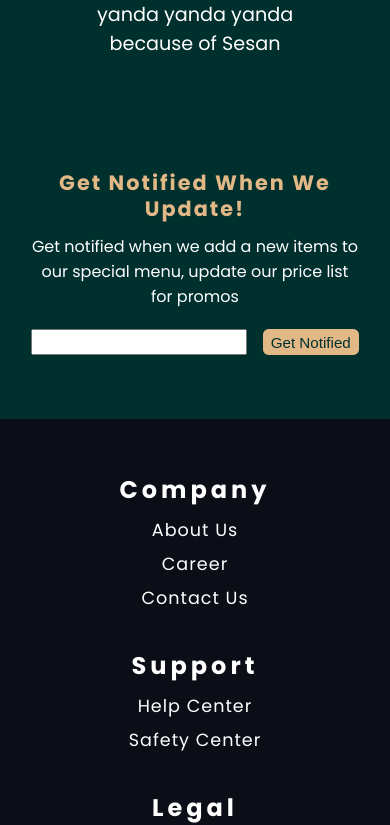
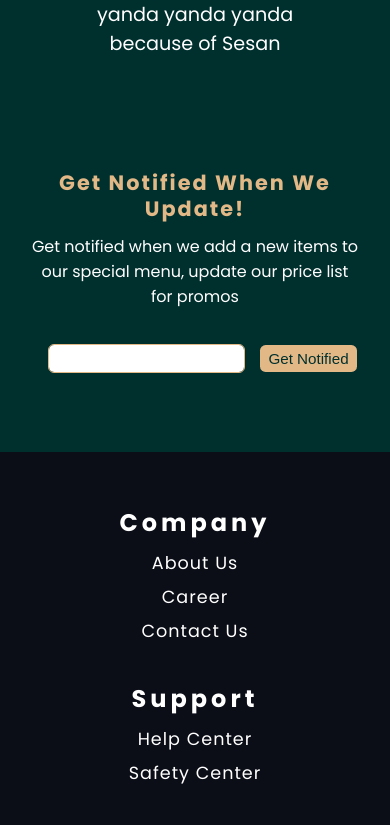
Before and after one commit to codexive-zech/Lilies-Food, a React (Create React App) app: page /landing in a window 390 px wide. Shown: the part 2124-2949 px from the top of the page. Built offline with nearby package versions, Linux system fonts and the light colour scheme.

Commit message:
Fixed Newsletter Input for mobile device

```diff
--- a/src/wrappers/LoginWrapper.js
+++ b/src/wrappers/LoginWrapper.js
@@ -171,7 +171,6 @@ const LoginWrapper = styled.section`
           margin: 1rem auto;
           padding: 0.375rem 0.75rem;
           outline: 1px solid var(--primary-clr);
-
           border: transparent;
         }
 
--- a/src/wrappers/NewsletterWrapper.js
+++ b/src/wrappers/NewsletterWrapper.js
@@ -25,10 +25,12 @@ const NewsletterWrapper = styled.section`
       align-items: center;
 
       .input {
-        width: 65%;
-        height: 100%;
-        margin-right: 1rem;
-        outline: none;
+        width: 50vw;
+        margin: 1rem;
+        padding: 0.375rem 0.75rem;
+        outline: 1px solid var(--primary-clr);
+        border: transparent;
+        border-radius: 5px;
       }
 
       .btn {
@@ -73,12 +75,13 @@ const NewsletterWrapper = styled.section`
         display: flex;
         justify-content: center;
         .input {
+          width: 20vw;
+          /* height: 70%; */
+          margin-right: 0.5rem;
           padding: 0.5rem 0.85rem;
-          height: 7%;
-          margin-right: 0.5rem;
+          border: transparent;
           font-size: 18px;
           background: #f7f7f7;
-          border: 1px solid #b3b3b3;
           border-radius: 5px;
         }
         .btn {
```
